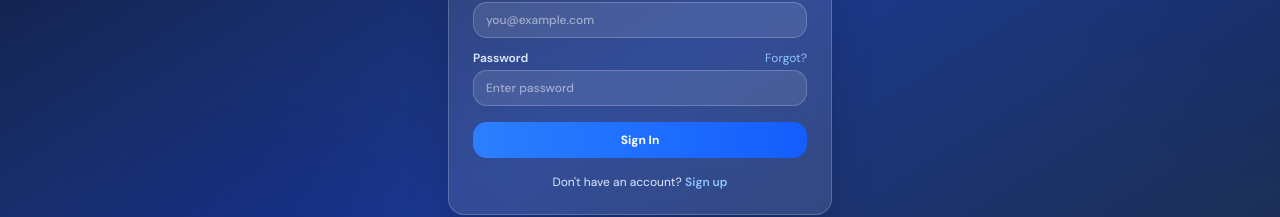
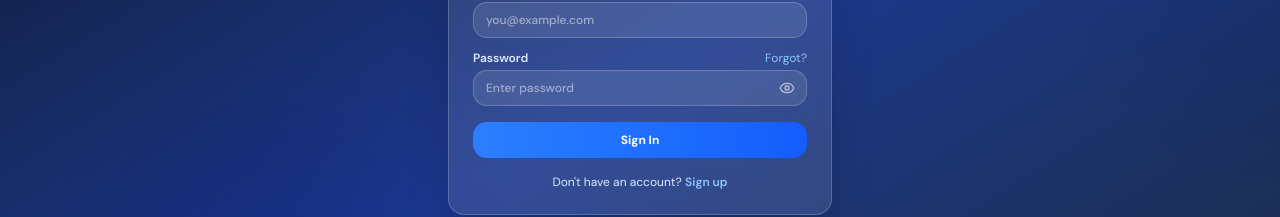
Before and after one commit to thirdbase1/mobile-of-course-, a Next.js app: page /login in a window 1280 px wide. Shown: the part 328-545 px from the top of the page. Built offline with nearby package versions, Linux system fonts and the light colour scheme.

Commit message:
feat: add password toggle to login and register pages\n\nInclude eye icon to show/hide passwords with smooth transitions.

```diff
--- a/app/login/page.tsx
+++ b/app/login/page.tsx
@@ -5,13 +5,14 @@ import Link from "next/link"
 import { useRouter } from "next/navigation"
 import { useState } from "react"
 import { createClient } from "@/lib/supabase/client"
-import { Loader2 } from "lucide-react"
+import { Loader2, Eye, EyeOff } from "lucide-react"
 import { useToast } from "@/hooks/use-toast"
 import { Toaster } from "@/components/ui/toaster"
 
 export default function LoginPage() {
   const [email, setEmail] = useState("")
   const [password, setPassword] = useState("")
+  const [showPassword, setShowPassword] = useState(false)
   const [error, setError] = useState<string | null>(null)
   const [isLoading, setIsLoading] = useState(false)
   const router = useRouter()
@@ -93,16 +94,27 @@ export default function LoginPage() {
                     Forgot?
                   </Link>
                 </div>
+                <div className="relative">
                   <input
                     id="password"
-                  type="password"
+                    type={showPassword ? "text" : "password"}
                     placeholder="Enter password"
                     required
                     value={password}
                     onChange={(e) => setPassword(e.target.value)}
                     disabled={isLoading}
-                  className="w-full h-9 px-3 rounded-lg bg-white/10 border border-white/20 text-white placeholder:text-white/50 text-xs font-medium outline-none focus:border-blue-400/50 focus:bg-white/20 transition-all"
+                    className="w-full h-9 px-3 pr-10 rounded-lg bg-white/10 border border-white/20 text-white placeholder:text-white/50 text-xs font-medium outline-none focus:border-blue-400/50 focus:bg-white/20 transition-all"
                   />
+                  <button
+                    type="button"
+                    onClick={() => setShowPassword(!showPassword)}
+                    disabled={isLoading}
+                    className="absolute right-3 top-1/2 -translate-y-1/2 text-white/60 hover:text-white/80 disabled:opacity-50 transition-colors"
+                    aria-label={showPassword ? "Hide password" : "Show password"}
+                  >
+                    {showPassword ? <EyeOff className="w-4 h-4" /> : <Eye className="w-4 h-4" />}
+                  </button>
+                </div>
               </div>
 
               {error && (
--- a/app/register/page.tsx
+++ b/app/register/page.tsx
@@ -5,7 +5,7 @@ import Link from "next/link"
 import { useRouter } from "next/navigation"
 import { useState, useCallback, useRef } from "react"
 import { createClient } from "@/lib/supabase/client"
-import { Loader2, AlertCircle, CheckCircle } from "lucide-react"
+import { Loader2, AlertCircle, CheckCircle, Eye, EyeOff } from "lucide-react"
 import { useToast } from "@/hooks/use-toast"
 import { Toaster } from "@/components/ui/toaster"
 
@@ -15,6 +15,7 @@ function RegisterFormContent() {
   const [email, setEmail] = useState("")
   const [phone, setPhone] = useState("")
   const [password, setPassword] = useState("")
+  const [showPassword, setShowPassword] = useState(false)
   const [error, setError] = useState<string | null>(null)
   const [isLoading, setIsLoading] = useState(false)
   const [usernameError, setUsernameError] = useState<string | null>(null)
@@ -254,16 +255,27 @@ function RegisterFormContent() {
           <label htmlFor="password" className="block text-xs font-semibold text-blue-100 mb-1">
             Password
           </label>
+          <div className="relative">
             <input
               id="password"
-            type="password"
+              type={showPassword ? "text" : "password"}
               placeholder="Min 6 chars"
               required
               value={password}
               onChange={(e) => setPassword(e.target.value)}
               disabled={isLoading}
-            className="w-full h-9 px-3 rounded-lg bg-white/10 border border-white/20 text-white placeholder:text-white/50 text-xs font-medium outline-none focus:border-blue-400/50 focus:bg-white/20 transition-all"
+              className="w-full h-9 px-3 pr-10 rounded-lg bg-white/10 border border-white/20 text-white placeholder:text-white/50 text-xs font-medium outline-none focus:border-blue-400/50 focus:bg-white/20 transition-all"
             />
+            <button
+              type="button"
+              onClick={() => setShowPassword(!showPassword)}
+              disabled={isLoading}
+              className="absolute right-3 top-1/2 -translate-y-1/2 text-white/60 hover:text-white/80 disabled:opacity-50 transition-colors"
+              aria-label={showPassword ? "Hide password" : "Show password"}
+            >
+              {showPassword ? <EyeOff className="w-4 h-4" /> : <Eye className="w-4 h-4" />}
+            </button>
+          </div>
         </div>
 
         {error && (
```
Lines whose indentation alone changed are shown as unchanged.
